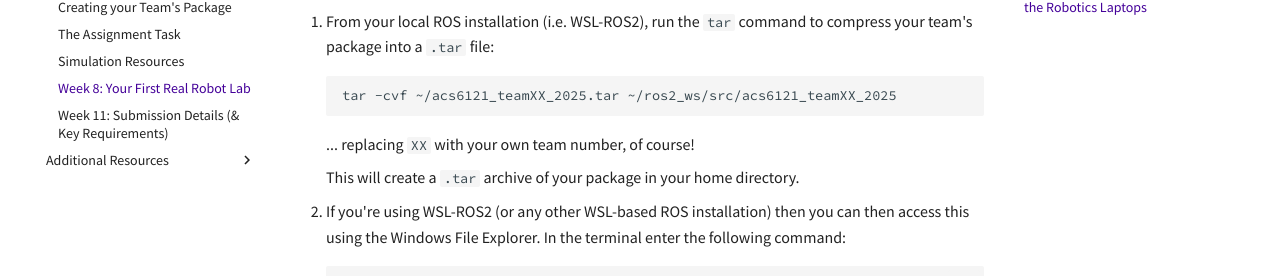
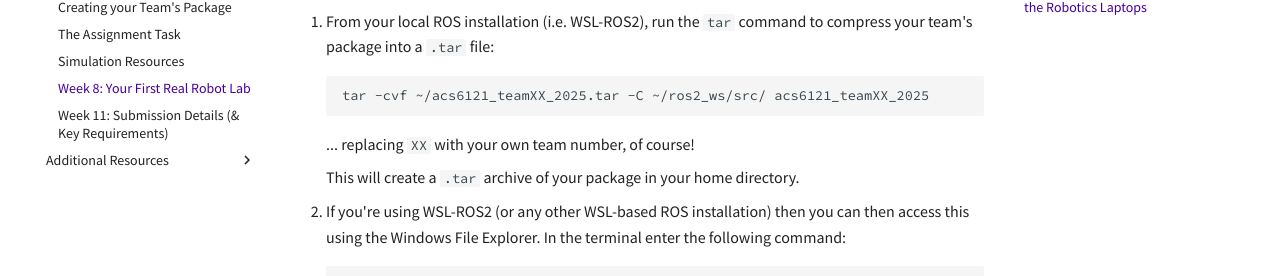
Before and after one commit to tom-howard/acs6121, an MkDocs documentation site: the page built from docs/course/robot/first-lab.md, in a window 1280 px wide and 900 px high, scrolled down 1293 px. Shown: the part 173-449 px from the top of the window. Built offline with MkDocs 1.6.1 and Material for MkDocs 9.7.7, drawn with Linux system fonts in a browser that asks for light colours; comment, search, counter and statistics services are not loaded.

Commit message:
Fix tar instructions

````diff
--- a/docs/course/robot/first-lab.md
+++ b/docs/course/robot/first-lab.md
@@ -39,7 +39,7 @@
 1. From your local ROS installation (i.e. WSL-ROS2), run the `tar` command to compress your team's package into a `.tar` file:
 
     ``` { .bash .no-copy }
-    tar -cvf ~/acs6121_teamXX_2025.tar ~/ros2_ws/src/acs6121_teamXX_2025
+    tar -cvf ~/acs6121_teamXX_2025.tar -C ~/ros2_ws/src/ acs6121_teamXX_2025
     ```
 
     ... replacing `XX` with your own team number, of course!
````
